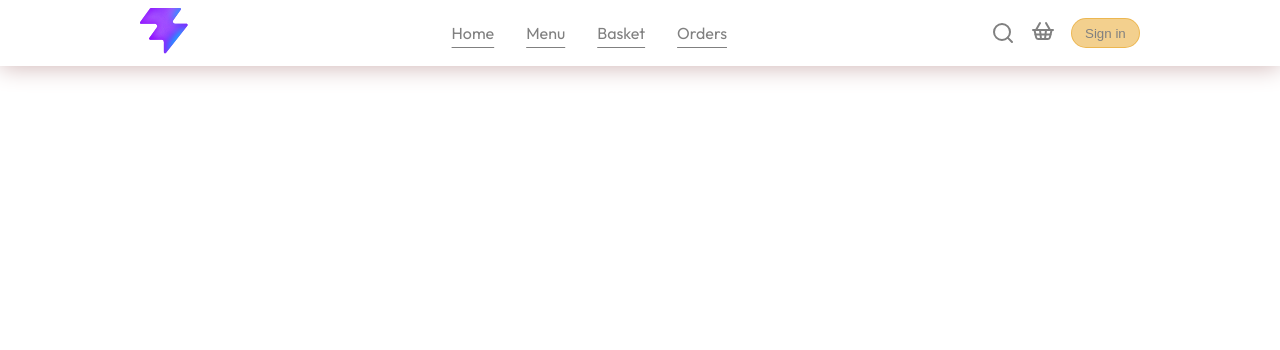
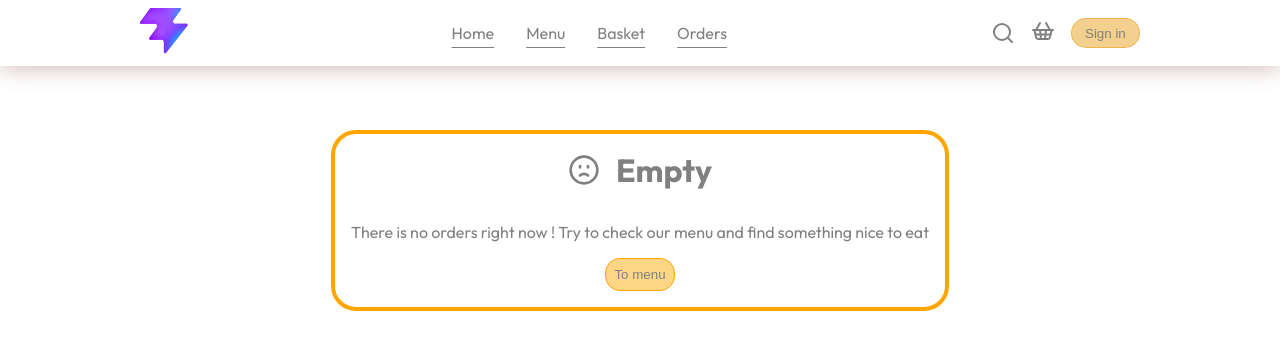
Before and after one commit to Christian03031/Project, a React (Vite) app: page /orders-list in a window 1280 px wide. Shown: the top 350 px of the page. Built offline with nearby package versions, Linux system fonts and the light colour scheme; a web font is replaced by a local one.

Commit message:
feature: adding message when the order list is empty

```diff
--- a/src/components/content/filter/filter.css
+++ b/src/components/content/filter/filter.css
@@ -85,7 +85,6 @@
 
             }
 
-
             & span {
                 font-size: 1.1em;
             }
--- a/src/components/orders-list/OrderList.jsx
+++ b/src/components/orders-list/OrderList.jsx
@@ -1,9 +1,11 @@
 import { useState } from "react";
 import "./order-list.css"
-import { Package, Trash2 } from "lucide-react";
+import { Package, Trash2, FaceSlightlyFrowning} from "lucide-react";
+import { useNavigate } from "react-router";
 
 
-function OrderComponent({ infos, index, maxLengthShow = 3, deleteOrder}) {
+
+function OrderComponent({ infos, index, maxLengthShow = 3, deleteOrder }) {
     const total = infos.order.reduce((acc, cur) => acc + cur.price * cur.quantity, 0);
     const flag = infos.order.length > maxLengthShow;
     const slicedInfos = infos.order.length > maxLengthShow ? infos.order.slice(0, maxLengthShow) : infos.order;
@@ -40,6 +42,8 @@ function OrderComponent({ infos, index, maxLengthShow = 3, deleteOrder}) {
 
 export default function OrderList() {
 
+    const navigate = useNavigate();
+
     const [orders, setOrders] = useState(
         JSON.parse(localStorage.getItem("orders")) ?? []
     );
@@ -58,12 +62,24 @@ export default function OrderList() {
     }
 
 
-    return <ul className="container-order-list">
-        {
-            orders.map((order, i) => <li key={i} className="li-order">
-                <OrderComponent infos={order} index={i} deleteOrder={deleteOrder}/>
-            </li>)
-        }
+    return orders.length === 0 && <div className="basket-container-empty">
+        <div className="label-empty">
+            <FaceSlightlyFrowning size={32} />
+            <h1>Empty</h1>
+        </div>
+        <div className="label-content">
+            <p>There is no orders right now ! Try to check our menu and find something nice to eat</p>
+            <button onClick={() => { navigate("/menu") }}>To menu</button>
+        </div>
 
-    </ul>
+    </div> ||
+
+        <ul className="container-order-list">
+            {
+                orders.map((order, i) => <li key={i} className="li-order">
+                    <OrderComponent infos={order} index={i} deleteOrder={deleteOrder} />
+                </li>)
+            }
+
+        </ul>
 }
```
